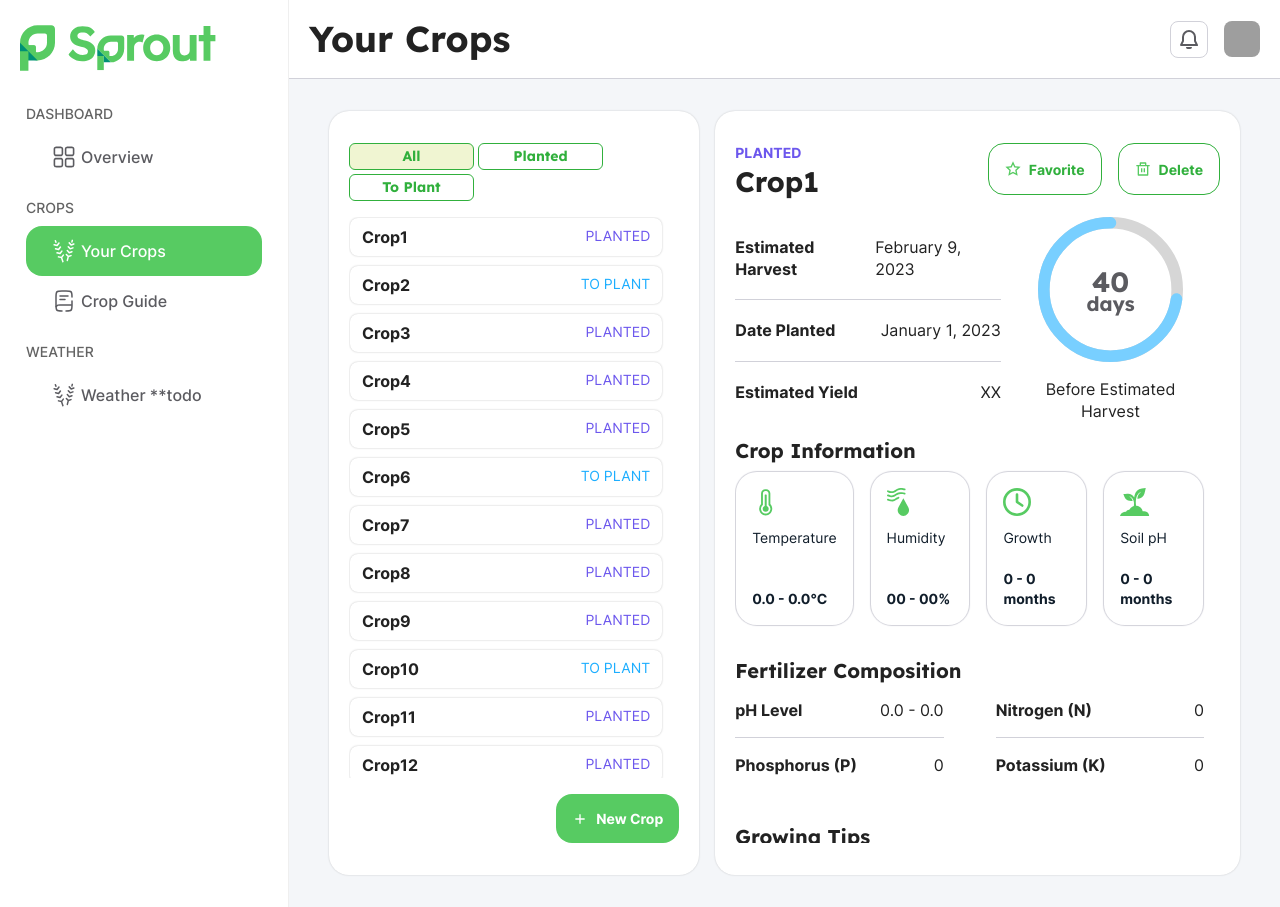
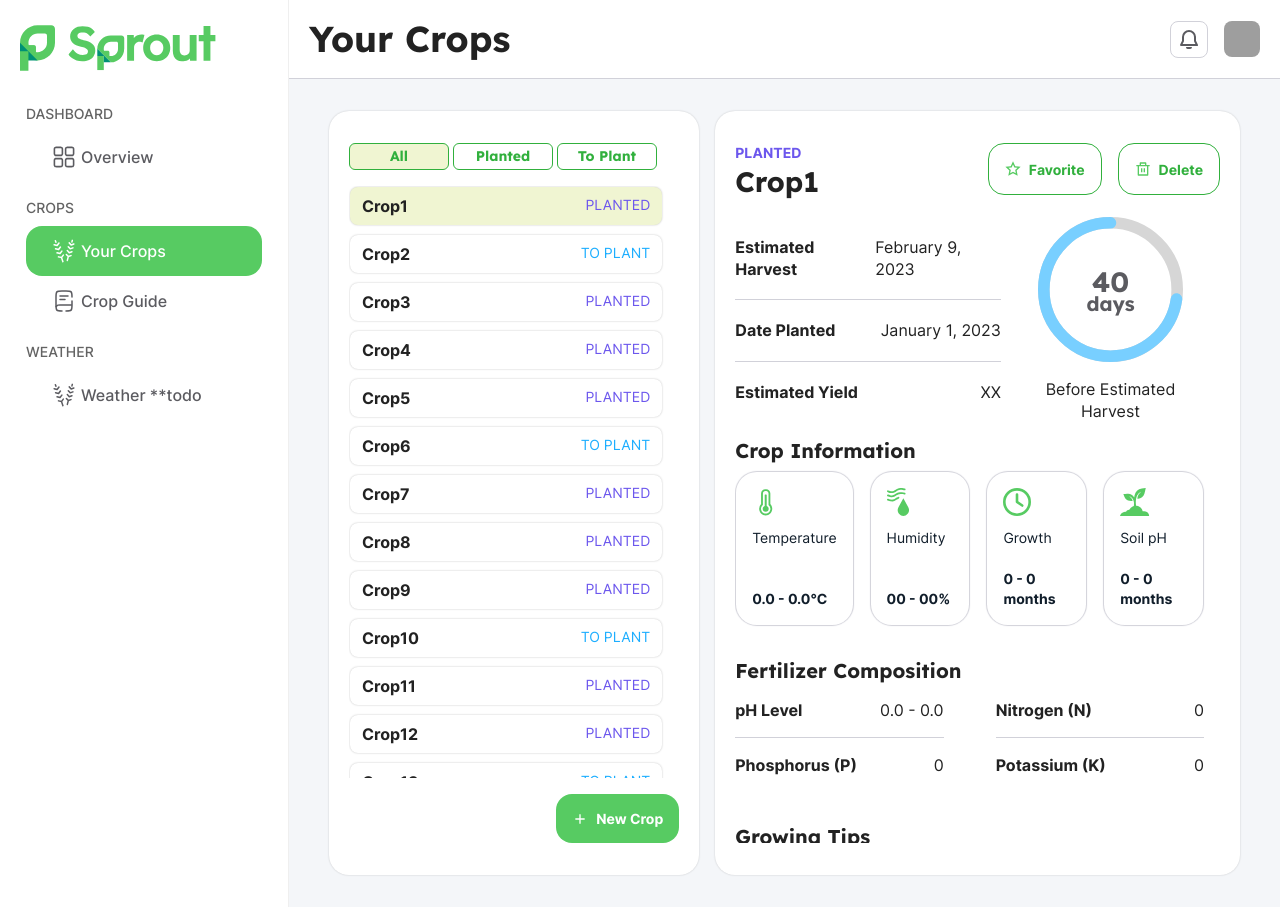
Before and after one commit to dacosio/project-2, a React (Create React App) app in the folder frontend/: page /your-crops in a window 1280 px wide. Built offline with nearby package versions, Linux system fonts and the light colour scheme; grey boxes are pictures that could not be loaded.

Commit message:
major change

```diff
--- a/frontend/src/components/base/Chips/Chips.style.ts
+++ b/frontend/src/components/base/Chips/Chips.style.ts
@@ -1,7 +1,6 @@
 import styled from "@emotion/styled";
 import { theme } from "../../../utils/Theme";
 import { ChipsStyleProps, Variants, ButtonSizes } from "./Chips.props";
-
 
 //default state
 const backgroundColor: Record<Variants, string> = {
@@ -19,7 +18,6 @@ const backgroundColor: Record<Variants, string> = {
   filled: theme.btn.color.tokenPressed,
 };
 
-
 const border: Record<Variants, string> = {
   outlined: `1.5px solid ${theme.btn.color.pressed}`,
   filled: "none",
@@ -31,23 +29,20 @@ const backgroundColor: Record<Variants, string> = {
   lg: "",
 };
 
-
-
 export const ChipContainer = styled.div<ChipsStyleProps>`
   max-height: 28px;
-  width: 107px;
   display: flex;
   justify-content: center;
   align-items: center;
-  text-align:center;
-  padding:  4px 8px 4px 8px;
+  text-align: center;
+  padding: 4px 8px 4px 8px;
   border-radius: 6px;
 
+  border: ${({ variant }) => border[variant]};
+  gap: 8px;
 
-  border: ${({ variant }) => border[variant]};
-  gap:8px;
-
-  background-color: ${({active, variant }) => active ? activeTheme[variant] : backgroundColor[variant]};
+  background-color: ${({ active, variant }) =>
+    active ? activeTheme[variant] : backgroundColor[variant]};
   :focus {
     outline: none;
   }
@@ -56,17 +51,14 @@ export const ChipContainer = styled.div<ChipsStyleProps>`
     background-color: ${({ variant }) => hoverBgColor[variant]};
   }
 
-
   cursor: pointer;
 `;
-
 
 // background-color: ${activeTheme[variant]};
 // transform: scale(0.95);
 // transition: transform 0.1s ease-in-out;
 // }
 // ` : `background-color: ${backgroundColor[variant]};`};
-
 
 // background-color: ${({ variant }) => backgroundColor[variant]};
 
--- a/frontend/src/components/base/Chips/Chips.view.tsx
+++ b/frontend/src/components/base/Chips/Chips.view.tsx
@@ -42,11 +42,6 @@ const Chips = (props: ChipsProps): JSX.Element => {
   } else {
     textWeight = "400";
   }
-  console.log("label" + label);
-  console.log("variant" + variant);
-  console.log("color" + color);
-  console.log("active" + active);
-  console.log(props);
 
   return (
     <ChipContainer
--- a/frontend/src/components/base/Tab/Tab.style.ts
+++ b/frontend/src/components/base/Tab/Tab.style.ts
@@ -4,7 +4,7 @@ import { theme } from "../../../utils/Theme";
 export const Container = styled.div`
   display: flex;
   width: 100%;
-  flex-wrap: wrap;
+  flex-wrap: nowrap;
   gap: 4px;
 `;
 
--- a/frontend/src/components/module/CropList/CropList.props.ts
+++ b/frontend/src/components/module/CropList/CropList.props.ts
@@ -6,6 +6,7 @@ export type Crop = {
 
 export interface CropListProps {
   crops: Crop[];
+  crop?: Crop;
   handleOnClickCrop: (id: string) => void;
   handleOnCreateCrop: () => void;
 }
--- a/frontend/src/components/module/CropList/CropList.style.ts
+++ b/frontend/src/components/module/CropList/CropList.style.ts
@@ -39,6 +39,19 @@ export const Container = styled.div`
   }
 `;
 
+export const TabContainer = styled.div`
+  > div > label {
+    flex-grow: 1;
+  }
+
+  @media (min-width: 1200px) {
+    > div > label {
+      flex-grow: unset;
+      min-width: 100px;
+    }
+  }
+`;
+
 export const List = styled.div`
   @media (min-width: 768px) {
     padding-right: 16px;
--- a/frontend/src/components/module/CropList/CropList.view.tsx
+++ b/frontend/src/components/module/CropList/CropList.view.tsx
@@ -1,6 +1,6 @@
 import React, { useState } from "react";
 import { CropListProps } from "./CropList.props";
-import { Container, Item, List } from "./CropList.style";
+import { Container, Item, List, TabContainer } from "./CropList.style";
 import Tab from "../../base/Tab";
 import Typography from "../../base/Typography";
 import Button from "../../base/Button";
@@ -8,7 +8,7 @@ import { Add } from "../../base/SVG";
 import { useTheme } from "../../../utils/Theme";
 
 const CropList = (props: CropListProps): JSX.Element => {
-  const { crops, handleOnClickCrop, handleOnCreateCrop } = props;
+  const { crops, crop, handleOnClickCrop, handleOnCreateCrop } = props;
 
   const theme = useTheme();
 
@@ -16,7 +16,7 @@ const CropList = (props: CropListProps): JSX.Element => {
 
   return (
     <Container>
-      <div>
+      <TabContainer>
         <Tab
           options={[
             { value: "all", label: "All" },
@@ -27,7 +27,7 @@ const CropList = (props: CropListProps): JSX.Element => {
           setValue={setOption}
           name="category"
         />
-      </div>
+      </TabContainer>
       <List>
         {crops
           .filter((crop) =>
@@ -37,20 +37,29 @@ const CropList = (props: CropListProps): JSX.Element => {
               ? !crop.isPlanted
               : true
           )
-          .map((crop) => (
-            <Item onClick={() => handleOnClickCrop(crop.id)}>
+          .map((cropItem, index) => (
+            <Item
+              onClick={() => handleOnClickCrop(cropItem.id)}
+              key={index}
+              style={{
+                backgroundColor:
+                  cropItem.id === crop?.id
+                    ? theme.btn.color.outlineBg
+                    : undefined,
+              }}
+            >
               <Typography variant="body" weight="700">
-                {crop.name}
+                {cropItem.name}
               </Typography>
               <Typography
                 variant="small"
                 style={{
-                  color: crop.isPlanted
+                  color: cropItem.isPlanted
                     ? theme.btn.color.token
                     : theme.btn.color.tokenHover,
                 }}
               >
-                {crop.isPlanted ? "PLANTED" : "TO PLANT"}
+                {cropItem.isPlanted ? "PLANTED" : "TO PLANT"}
               </Typography>
             </Item>
           ))}
--- a/frontend/src/pages/Crops/YourCrop/YourCrop.style.ts
+++ b/frontend/src/pages/Crops/YourCrop/YourCrop.style.ts
@@ -1,5 +1,5 @@
 import styled from "@emotion/styled";
-import { Col, Hidden } from "react-grid-system";
+import { Col } from "react-grid-system";
 import { theme } from "utils/Theme";
 
 export const Container = styled.div`
--- a/frontend/src/pages/Crops/YourCrop/YourCrop.view.tsx
+++ b/frontend/src/pages/Crops/YourCrop/YourCrop.view.tsx
@@ -71,6 +71,7 @@ const YourCropView = (props: YourCropGeneratedProps) => {
           </Visible>
           <CropList
             crops={crops}
+            crop={crop}
             handleOnClickCrop={handleOnClickCrop}
             handleOnCreateCrop={handleOnCreateCrop}
           />
```
Also changed, not shown: 1 other file (tests, documents, lock files or other folders). Lines whose indentation alone changed are shown as unchanged.
